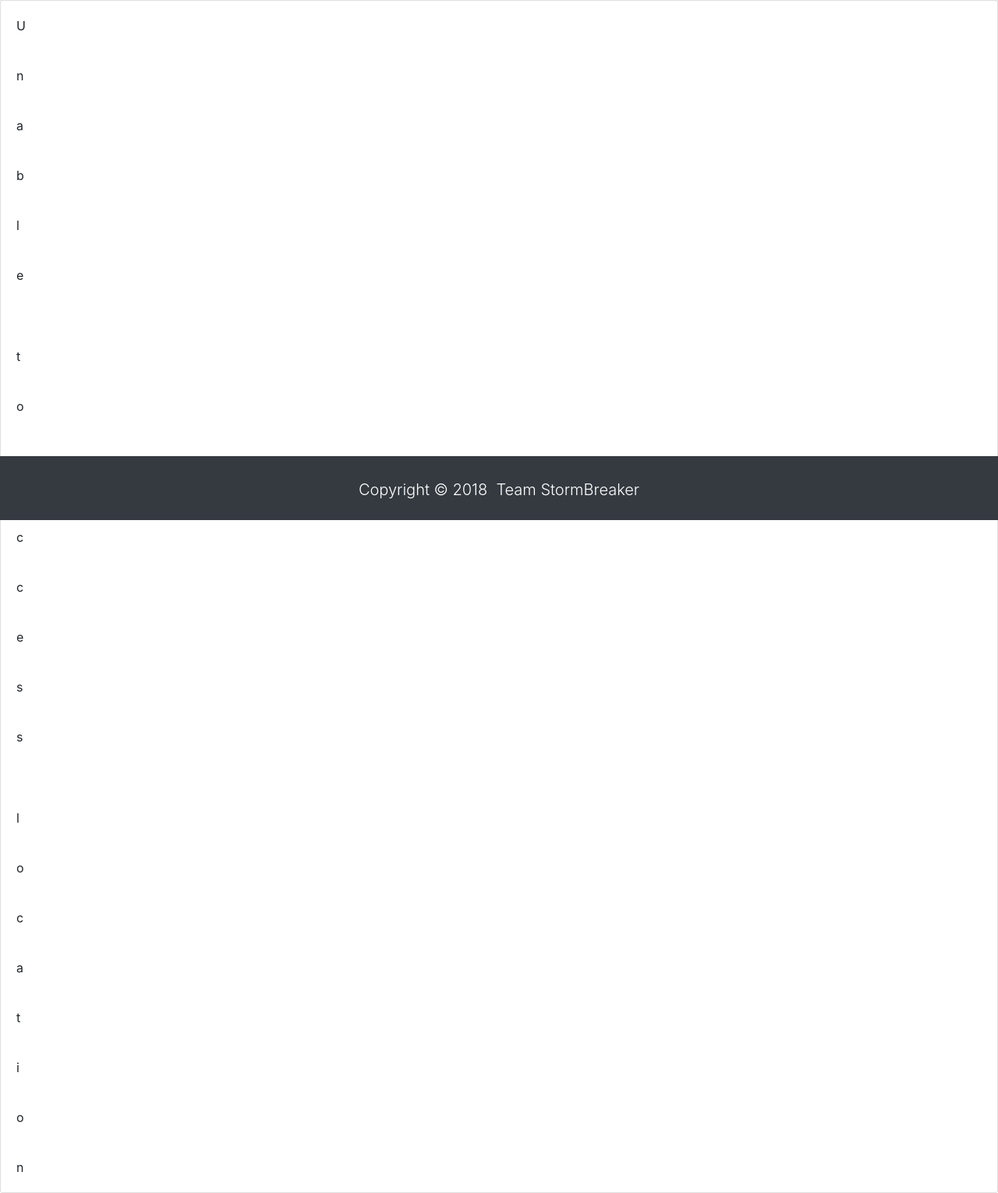
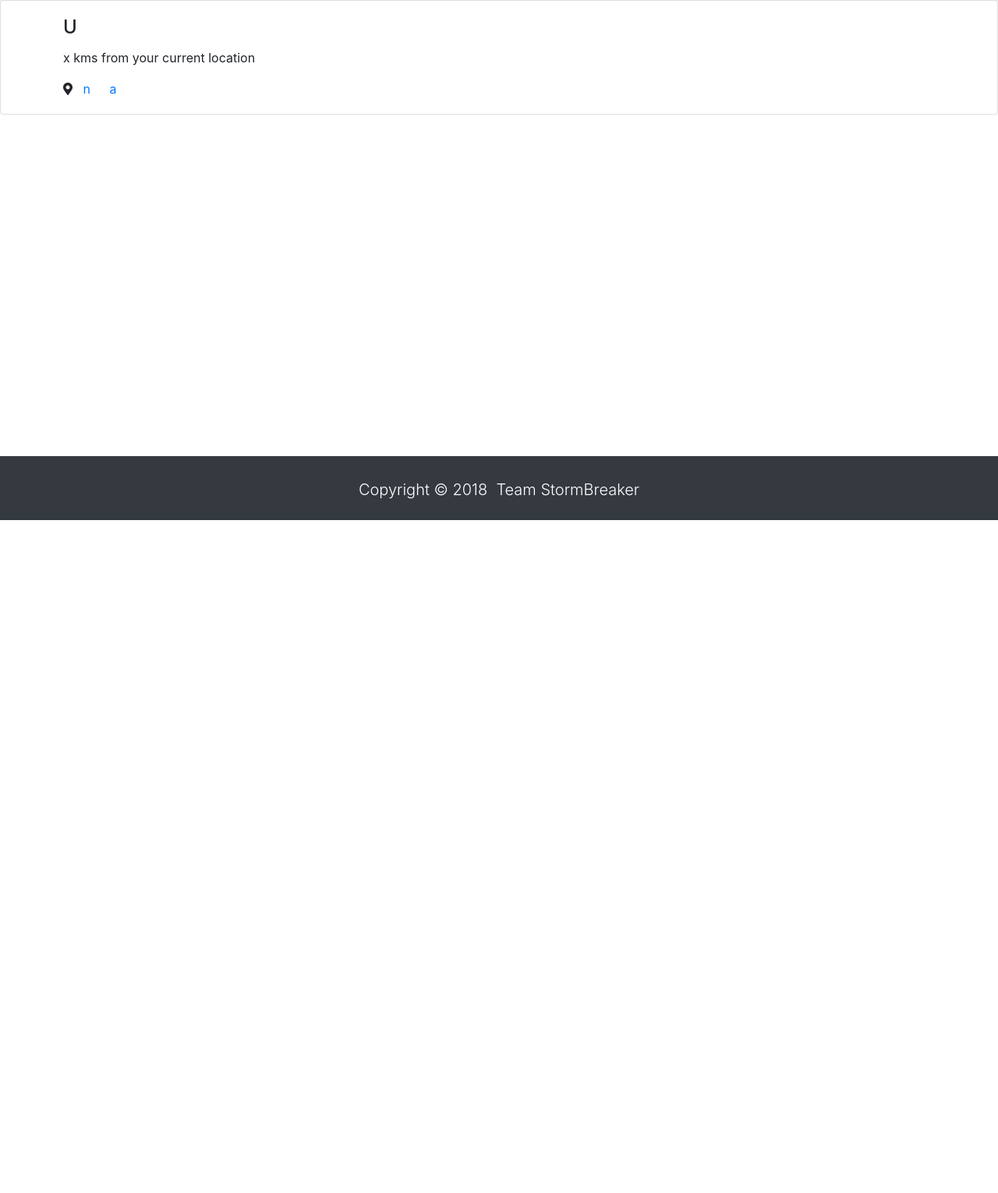
Before and after one commit to udayrajsawhney/GeoSearch-Search-Engine, a Django app: page /results/ in a window 1280 px wide. Shown: the part 133-1663 px from the top of the page at 78% size. After the commit the page ends 800 px from the top, so only its background shows below. Run offline with Django 3.2, Linux system fonts and the light colour scheme; some libraries are stand-ins or nearby versions.

Commit message:
updated frontend

```diff
--- a/django-server/geosearch/search/templates/results.html
+++ b/django-server/geosearch/search/templates/results.html
@@ -42,17 +42,19 @@
 </nav>
 <div class="card">
     {% if results|length > 1 %}
-        {% for result in results %}
 
-            <div class="card-body">
-                {{ result }}
-            </div>
-        {% endfor %}
+        <div class="card-body" style="margin-left: 60px;">
+            <h4 class="card-title">{{ results.0 }}</h4>
+            <p class="card-text">x kms from your current location</p>
+            <i class="fas fa-map-marker-alt"></i>&nbsp;&nbsp;
+            <a href="#" class="card-link">{{ results.1 }}</a>
+            <a href="#" class="card-link">{{ results.2 }}</a>
+        </div>
     {% else %}
         {% if results.0 == 'U' %}
-            <h3>Unable to access location </h3>
+            <h4 style="margin-left: 30px;">Unable to access location </h4>
         {% else %}
-            <h3>No results to show</h3>
+            <h4 style="margin-left: 30px;">No results to show</h4>
         {% endif %}
     {% endif %}
 
--- a/django-server/geosearch/search/views.py
+++ b/django-server/geosearch/search/views.py
@@ -47,5 +47,5 @@
     context = {
         'results': results
     }
-    print(results)
+    print(results[0])
     return render(request, template, context)
```
Also changed, not shown: django-server/geosearch/search/latlong.py (+14 -6 lines), 12 other files.
